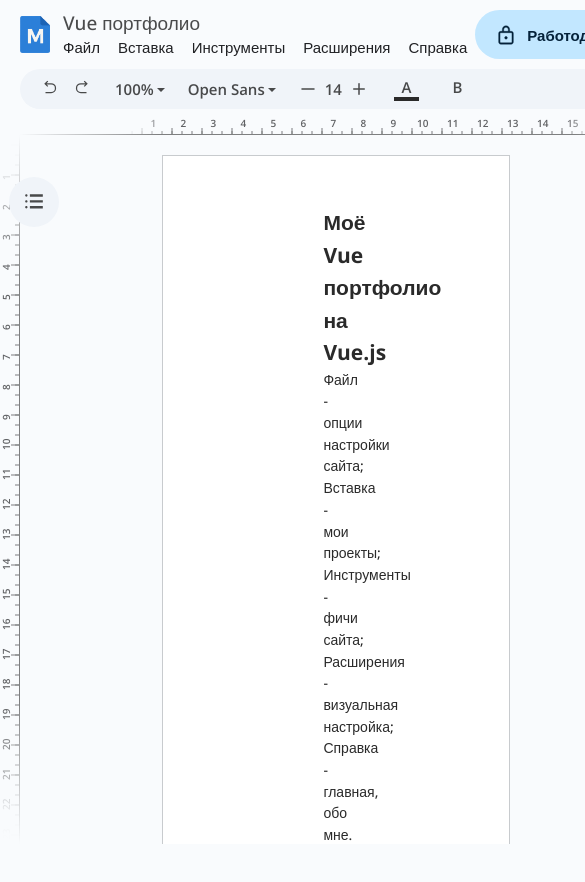
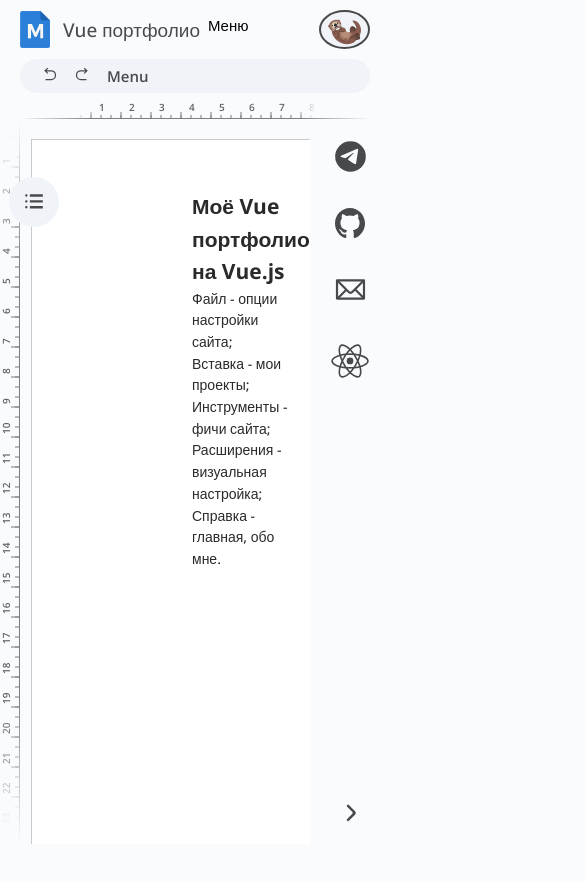
Before and after one commit to myrahkis/vue-portfolio, a Vue app: page / in a window 390 px wide. Shown: the top 882 px of the page, 585 px wide, since content can reach past the window. Built offline with nearby package versions, Linux system fonts and the light colour scheme; a web font is replaced by a local one.

Commit message:
started making header for mobile

```diff
--- a/src/App.vue
+++ b/src/App.vue
@@ -206,4 +206,13 @@
   transform: translateX(0);
   opacity: 1;
 }
+
+@media (max-width: 762px) {
+  .doc-container {
+    height: auto;
+    width: 95%;
+    margin-top: 2rem;
+    margin-bottom: 2rem;
+  }
+}
 </style>
--- a/src/assets/main.css
+++ b/src/assets/main.css
@@ -9,6 +9,7 @@
   --bg-color: #f9fbfd;
   --bg-color-1: #f0f4f9;
   --text-color: #202124;
+  --text-color-modal: #202124;
   --text-color-1: #000000b3;
   --tools-hover-color: #e8ebee;
   --white: #ffffff;
@@ -25,6 +26,7 @@
     --bg-color: #2a2832;
     --bg-color-1: #383640;
     --text-color: #f5f5f9;
+    --text-color-modal: #202124;
     --icons-color: #f5f5f9;
     --text-color-1: #ffffffff;
     --white: #e0e0e0;
@@ -44,6 +46,7 @@
 }
 
 html {
+  overflow: hidden;
   font-family: "Open Sans", sans-serif;
   font-optical-sizing: auto;
   font-style: normal;
@@ -53,7 +56,6 @@
 }
 
 body {
-  overflow: hidden;
   font-weight: 500;
   font-size: var(--base-font-size);
   background-color: var(--bg-color);
--- a/src/components/DropDownMenus.vue
+++ b/src/components/DropDownMenus.vue
@@ -1,5 +1,5 @@
 <script setup>
-import { computed, onBeforeUnmount, onMounted } from "vue";
+import { computed, onBeforeUnmount, onMounted, ref } from "vue";
 import { useDarkThemeStore } from "@/stores/darkThemeStore";
 import { useDeleteSiteStore } from "@/stores/deleteSiteStore";
 import { useUIStore } from "@/stores/UIStore";
@@ -11,6 +11,9 @@
 import SiteInfo from "./SiteInfo.vue";
 import Stats from "./Stats.vue";
 import HotKeys from "./HotKeys.vue";
+import HeaderDropdownMobile from "./HeaderDropdownMobile.vue";
+
+const mobileOpen = ref(false);
 
 const UIStore = useUIStore();
 const darkThemeStore = useDarkThemeStore();
@@ -136,7 +139,8 @@
 </script>
 
 <template>
-  <ul class="nav">
+  <div class="dropdowns-container">
+    <ul :class="{ nav: true, mobile: mobileOpen }">
       <li v-for="(btn, index) in menusBtns" :key="index" class="nav-elem">
         <button
           class="menu-btn u-tools-hover"
@@ -156,6 +160,10 @@
         </ul>
       </li>
     </ul>
+    <button class="mobile-header-menu" @click="mobileOpen = !mobileOpen">
+      Меню
+    </button>
+  </div>
   <Modal v-if="UIStore.modalOpen">
     <template #modal-content>
       <component :is="UIStore.modalContent" />
@@ -183,10 +191,35 @@
 </template>
 
 <style scoped>
+.dropdowns-container {
+  position: relative;
+}
 .nav {
   display: flex;
   list-style: none;
   gap: 0.2rem;
+}
+
+.nav.mobile {
+  display: none;
+  flex-direction: column;
+  position: absolute;
+  top: 100%;
+  left: 0;
+  padding: 1rem;
+  width: max-content;
+  background-color: var(--white);
+  box-shadow: 0 0 1rem rgba(0, 0, 0, 0.2);
+  z-index: 1000;
+  border-radius: 0.8rem;
+
+  li button {
+    color: var(--menu-text-color);
+  }
+}
+
+.mobile-header-menu {
+  display: none;
 }
 .nav-elem {
   position: relative;
@@ -225,4 +258,26 @@
 .menu-btn {
   color: var(--text-color);
 }
+
+@media (max-width: 762px) {
+  .nav {
+    display: none;
+  }
+  .nav.mobile {
+    display: flex;
+    box-shadow: 0 0 1rem var(--menu-shadow-color);
+  }
+  .mobile-header-menu {
+    position: relative;
+    display: block;
+  }
+  .submenu {
+    top: 0;
+    right: 100%; /* <-- вместо left */
+    left: auto;
+    min-width: 150px;
+    color: var(--menu-text-color);
+    box-shadow: 0 0 10px rgba(0, 0, 0, 0.1);
+  }
+}
 </style>
--- a/src/components/Header.vue
+++ b/src/components/Header.vue
@@ -64,7 +64,7 @@
     <div class="site-nav-container">
       <div class="nav-wrapper">
         <img class="doc-icon" src="/src/assets/logo-doc.png" alt="" />
-        <div>
+        <div class="dropdowns-title">
           <p class="doc-name">{{ docNameStore.docName }}</p>
           <DropDownMenus />
         </div>
@@ -465,6 +465,7 @@
           :onSelect="textBgColorStore.setColor"
         />
       </div>
+      <div class="header-tool-mobile">Menu</div>
     </div>
     <Ruler :rotate="false" />
   </header>
@@ -491,6 +492,9 @@
 .nav-wrapper {
   display: flex;
   align-items: center;
+}
+.header-tool-mobile {
+  display: none;
 }
 
 .doc-icon {
@@ -572,4 +576,23 @@
     color: var(--icons-color);
   }
 }
+
+@media (max-width: 762px) {
+  .dropdowns-title {
+    display: flex;
+  }
+  .user-name {
+    display: none;
+  }
+  .drop-down-bg-text-color,
+  .drop-down-text-color,
+  .font-size-selector,
+  .drop-down-font,
+  .drop-down-width {
+    display: none;
+  }
+  .header-tool-mobile {
+    display: block;
+  }
+}
 </style>
--- a/ui/Modal.vue
+++ b/ui/Modal.vue
@@ -41,7 +41,7 @@
   z-index: 1000;
   width: 100%;
   height: 100vh;
-  background-color: var(--text-color-1);
+  background-color: #000000b3;
 }
 .modal-inner {
   position: absolute;
@@ -49,7 +49,7 @@
   left: 50%;
   transform: translate(-50%, -50%);
   background-color: var(--white);
-  color: var(--text-color);
+  color: var(--text-color-modal);
   padding: 2rem 3rem;
   border-radius: 2rem;
   box-shadow: 0 0.5rem 2rem #00000062;
@@ -60,7 +60,11 @@
   right: 1rem;
 
   svg {
-    color: var(--icons-color);
+    color: var(--text-color-modal);
+
+    &:hover {
+      color: var(--white);
+    }
   }
 }
 </style>
```
Lines whose indentation alone changed are shown as unchanged.
